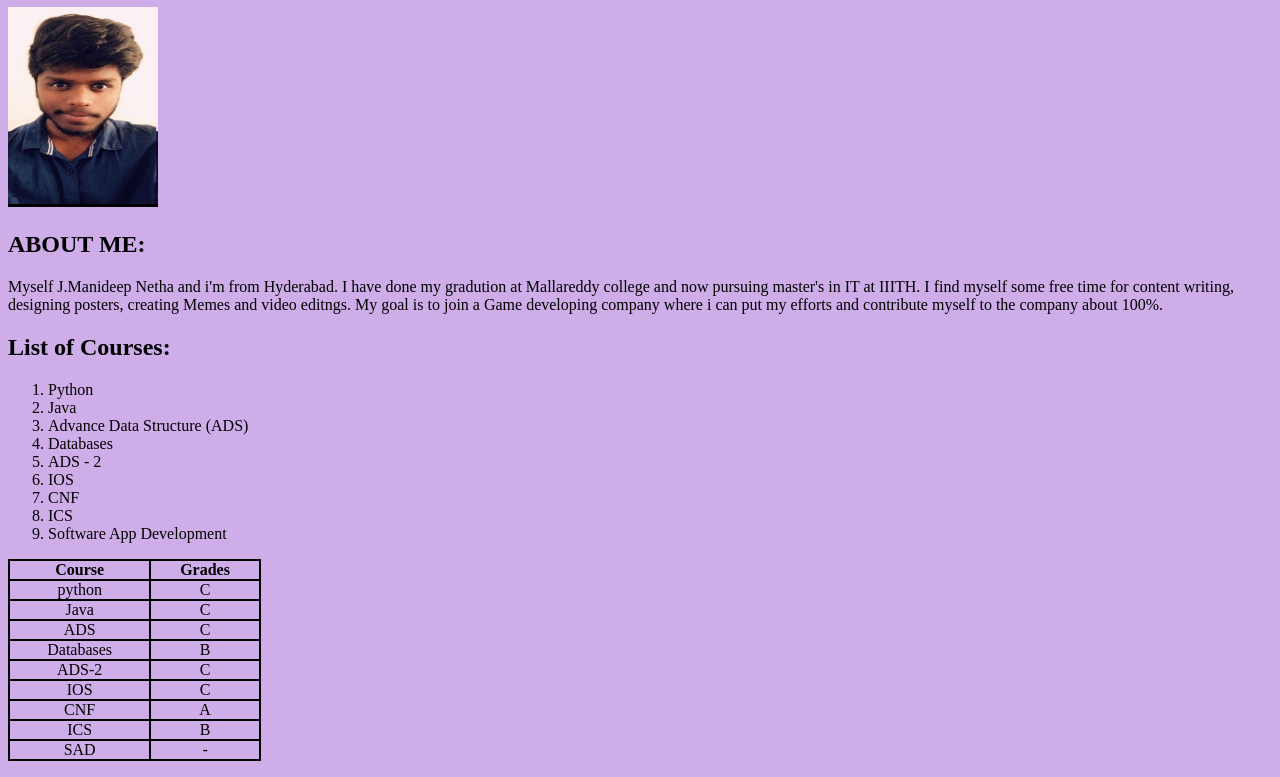
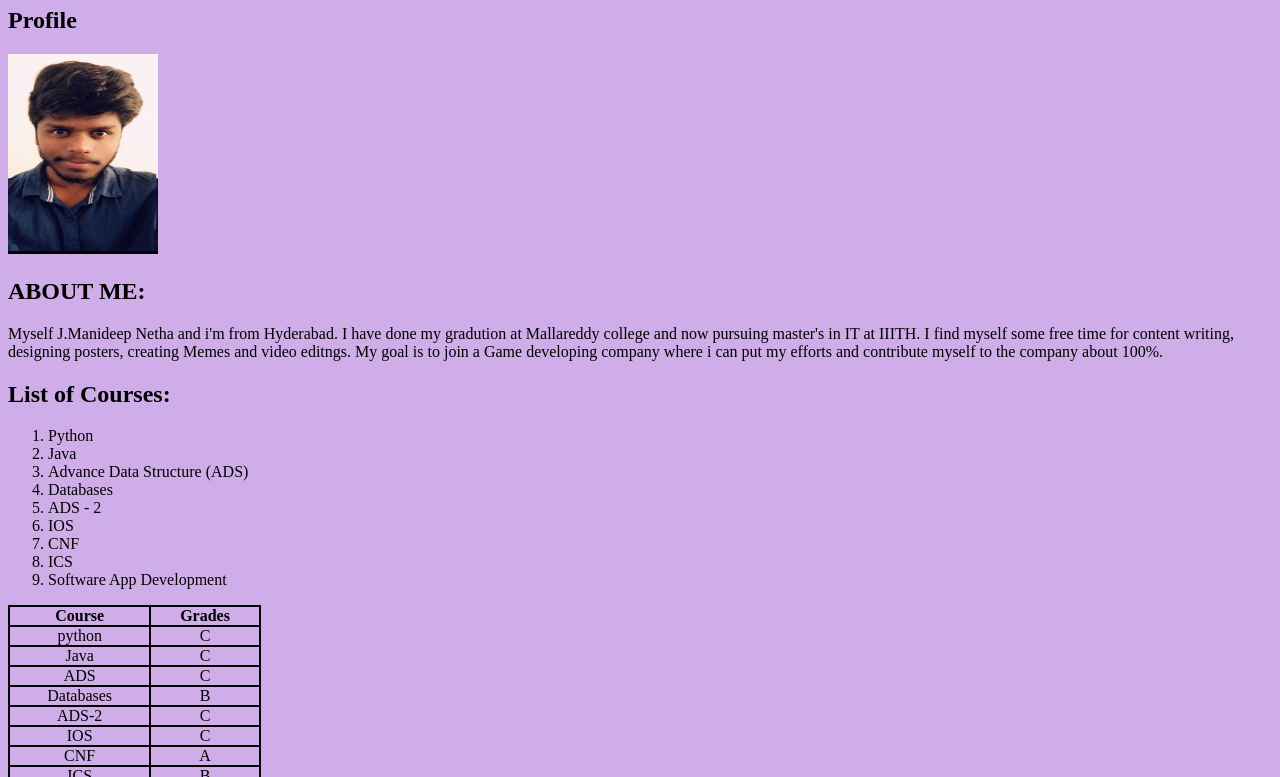
Before and after one commit to Manideepnetha/SoftwareAppDevelopment, a plain HTML site: page HTML_MY_JOURNEY/MyJourney.html in a window 1280 px wide. Shown: the part 73-850 px from the top of the page. Drawn offline with Linux system fonts and the light colour scheme.

Commit message:
Final Commit

```diff
--- a/HTML_MY_JOURNEY/MyJourney.html
+++ b/HTML_MY_JOURNEY/MyJourney.html
@@ -14,6 +14,7 @@
     </head>
     <body bgcolor="#CEADE8">
         <h1 style="color:rgb(1, 8, 73);text-align:center;"> My MSIT Journey </h1>
+        <h2> Profile </h2>
         <img src="Manideep.jpg" height="200" width="150">
         <h2> ABOUT ME: </h2>
         <p>Myself J.Manideep Netha and i'm from Hyderabad. I have done my gradution at Mallareddy college and now pursuing master's in IT at IIITH. I find myself some free time for content writing, designing posters, creating Memes and video editngs. My goal is to join a Game developing company where i can put my efforts and contribute myself to the company about 100%.</p>
```
